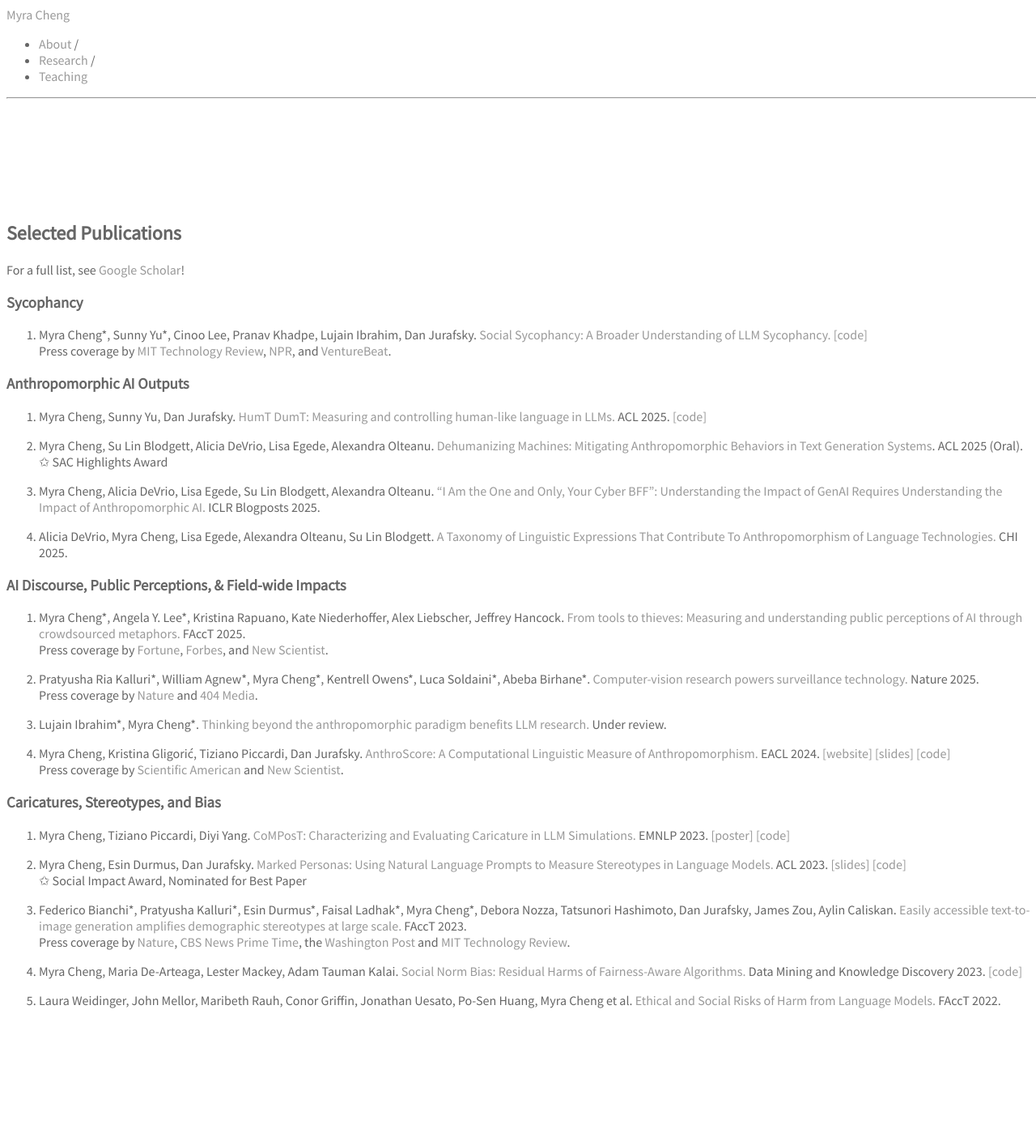
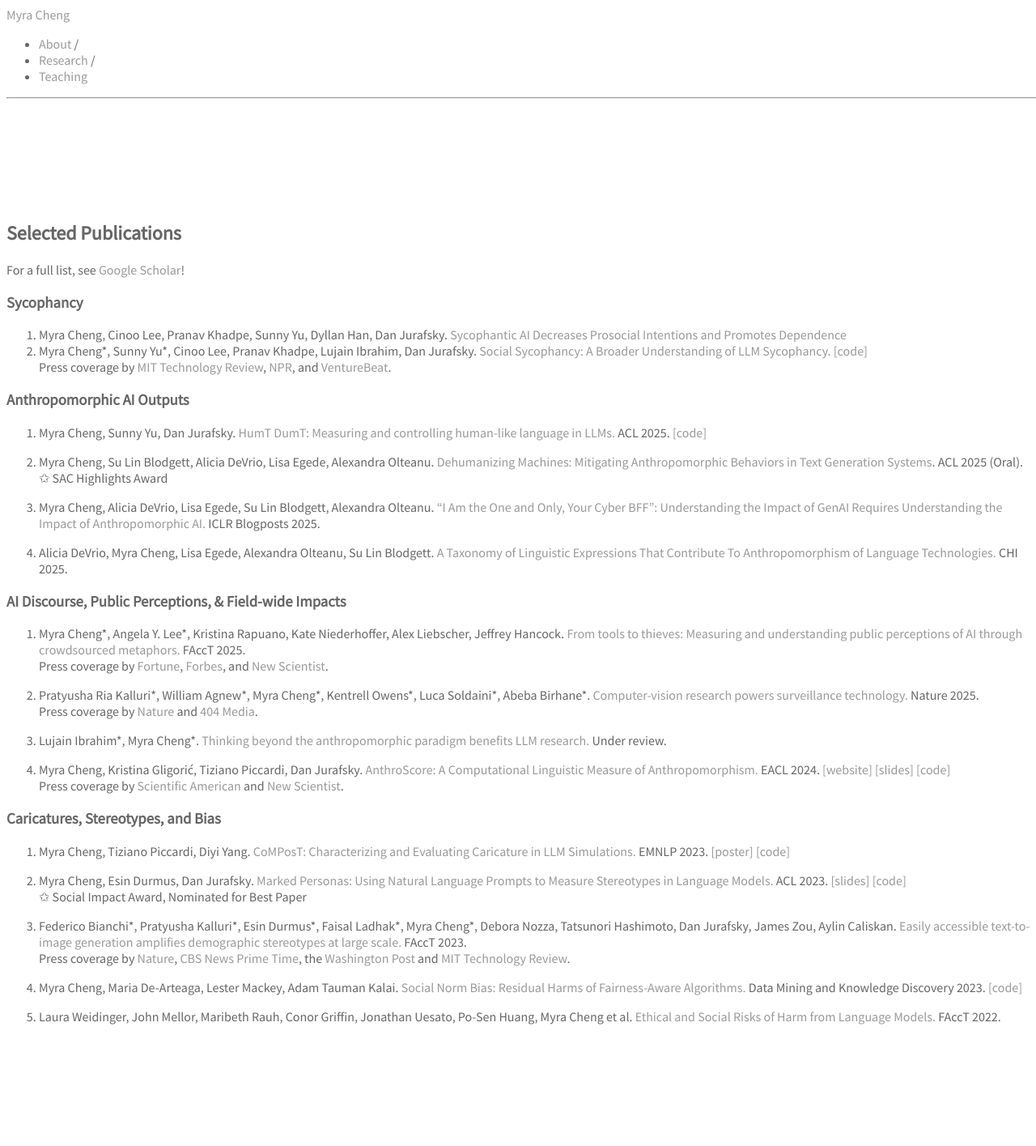
Before and after one commit to myracheng/myracheng.github.io, a Jekyll site: the page built from research.md, in a window 1280 px wide. Shown: the whole page at 81% size. Built offline with Jekyll 4.4.1, drawn with Linux system fonts in a browser that asks for light colours; some web fonts are replaced; our own code applies the rules of GitHub Pages for plain Markdown files.

Commit message:
Update research.md

```diff
--- a/research.md
+++ b/research.md
@@ -3,7 +3,9 @@
 For a full list, see [Google Scholar](https://scholar.google.com/citations?user=gaslQl8AAAAJ&hl=en)!
 
 ### Sycophancy
-1. Myra Cheng\*, Sunny Yu\*, Cinoo Lee, Pranav Khadpe, Lujain Ibrahim, Dan Jurafsky. [Social Sycophancy: A Broader Understanding of LLM Sycophancy.](https://arxiv.org/pdf/2505.13995) <span class="subline">[[code]](https://github.com/myracheng/elephant)</span>
+1. Myra Cheng, Cinoo Lee, Pranav Khadpe, Sunny Yu, Dyllan Han, Dan Jurafsky. [Sycophantic AI Decreases Prosocial Intentions and
+Promotes Dependence](https://arxiv.org/pdf/2510.01395?)
+2. Myra Cheng\*, Sunny Yu\*, Cinoo Lee, Pranav Khadpe, Lujain Ibrahim, Dan Jurafsky. [Social Sycophancy: A Broader Understanding of LLM Sycophancy.](https://arxiv.org/pdf/2505.13995) <span class="subline">[[code]](https://github.com/myracheng/elephant)</span>
 <span class="subline">Press coverage by [MIT Technology Review](https://www.technologyreview.com/2025/05/30/1117551/this-benchmark-used-reddits-aita-to-test-how-much-ai-models-suck-up-to-us/), [NPR](https://www.npr.org/2025/08/05/nx-s1-5490447/ai-chatgpt-couples-therapy-advice), and [VentureBeat](https://venturebeat.com/ai/after-gpt-4o-backlash-researchers-benchmark-models-on-moral-endorsement-find-sycophancy-persists-across-the-board/).</span>
 
 ### Anthropomorphic AI Outputs
```
